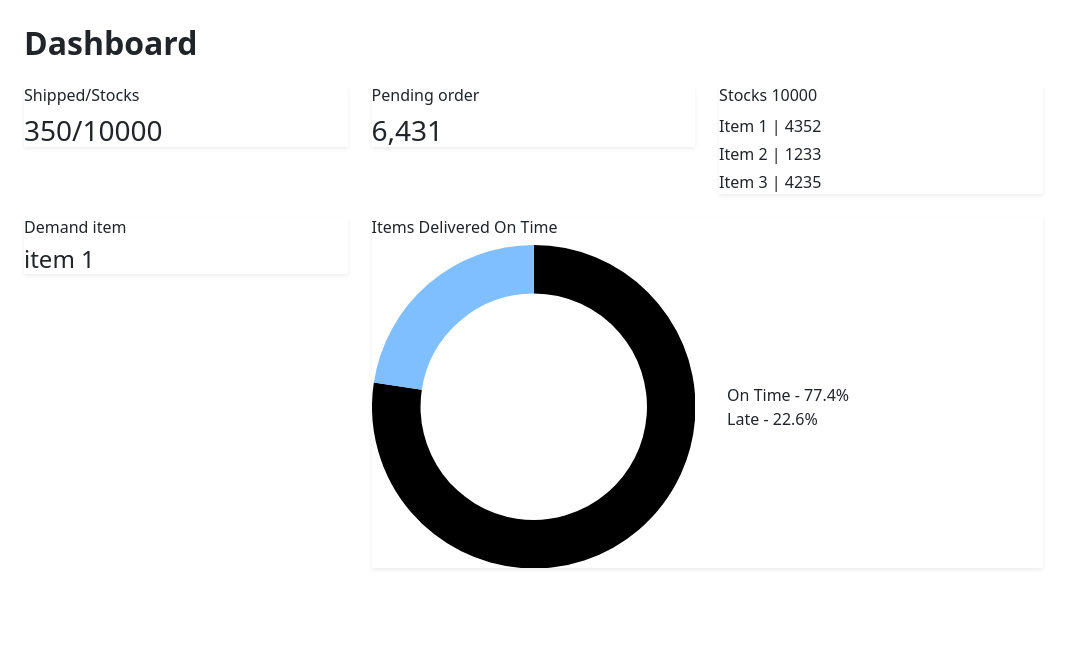
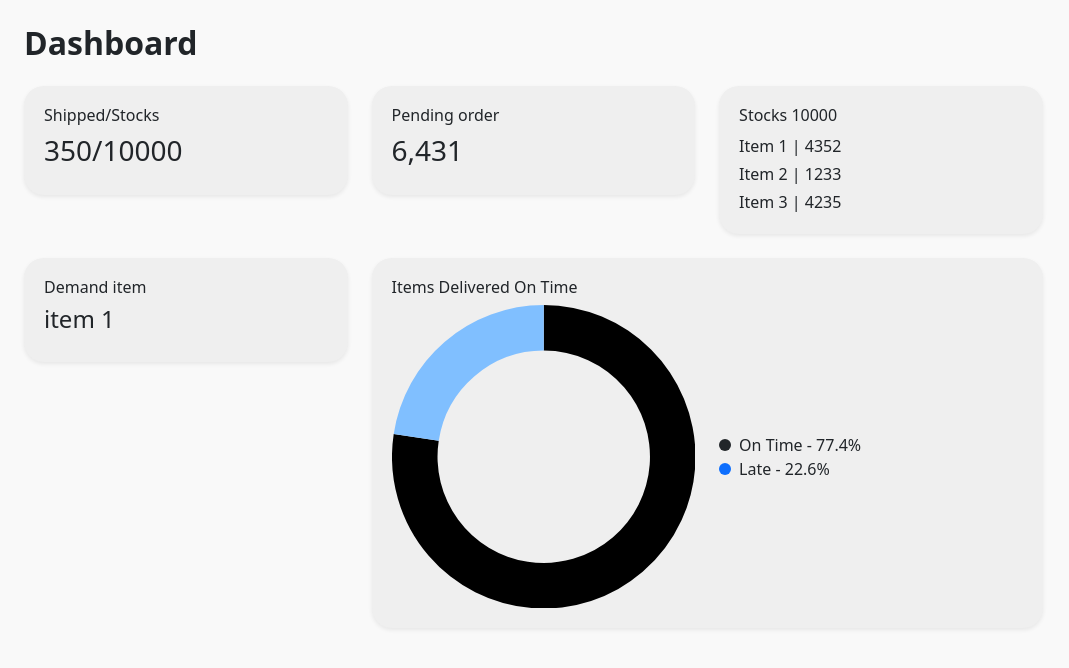
Before and after one commit to bearbrand05/security, a PHP site: page /dashboard.php in a window 1280 px wide. Shown: the top 668 px of the page, without its empty margins (0-1069 px from the left). Run offline with PHP 8.4, Linux system fonts and the light colour scheme.

Commit message:
Update style.css

```diff
--- a/style.css
+++ b/style.css
@@ -15,3 +15,41 @@
   font-weight: bold;
   color: #000 !important;
 }
+
+body {
+  background-color: #f9f9f9;
+}
+
+.sidebar {
+  background-color: #fff;
+  height: 100vh;
+  border-right: 1px solid #ddd;
+}
+
+.sidebar a {
+  padding: 10px 0;
+  color: #333;
+  text-decoration: none;
+  font-weight: 500;
+}
+
+.sidebar a:hover {
+  color: #007bff;
+}
+
+.info-card {
+  background-color: #efefef;
+  border-radius: 20px;
+  padding: 20px;
+}
+
+.info-card h6 {
+  font-weight: 500;
+}
+
+.dot {
+  display: inline-block;
+  width: 12px;
+  height: 12px;
+  border-radius: 50%;
+}
```
